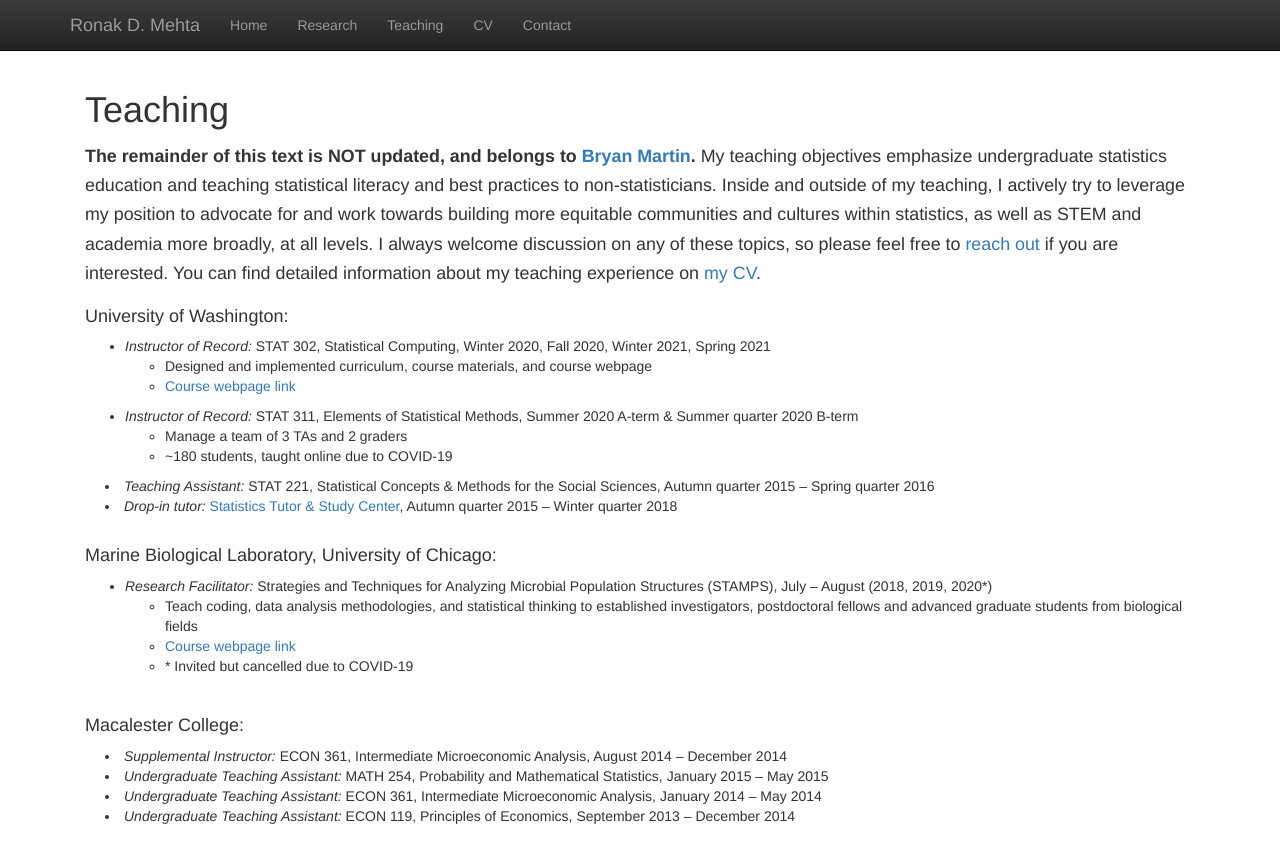
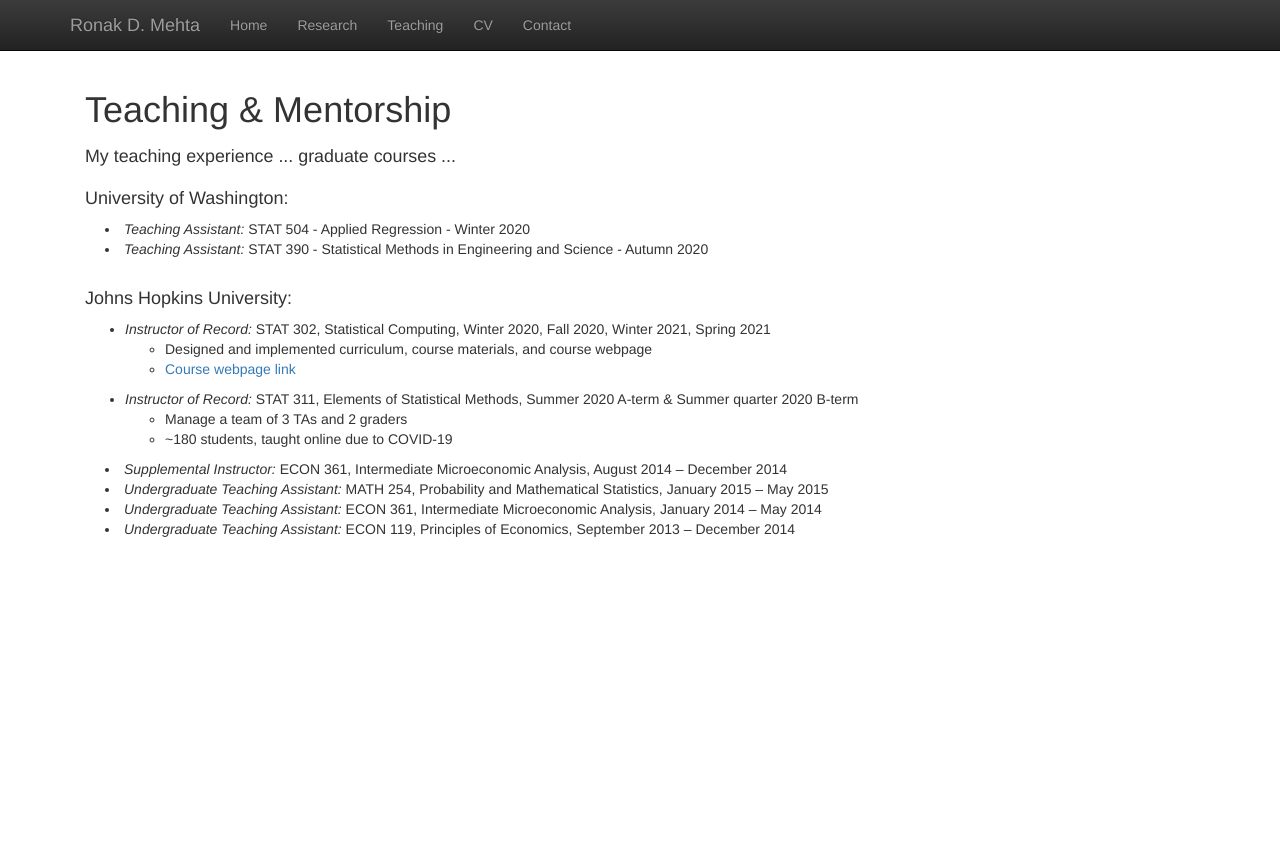
Before and after one commit to shreyap18/shreyap18.github.io, a Jekyll site: the page built from teaching.html, in a window 1280 px wide. Shown: the top 863 px of the page. Built offline with Jekyll 4.4.1, drawn with Linux system fonts in a browser that asks for light colours; nearby versions of some CDN libraries; library files that are not in the unit come from our copies.

Commit message:
Updates to UW teaching.

```diff
--- a/index.html
+++ b/index.html
@@ -20,7 +20,7 @@ title: 'Ronak D. Mehta'
       <br />
       <br />
       My research work has spanned nonparametric estimation and hypothesis testing with applications
-      to neuroimaging, as well as continual, lifelong learning. I am also passionate about modern
+      to neuroimaging, as well as continual/lifelong machine learning. I am also passionate about modern
       statistics and data science education, and am committed to maintaining a safe and inclusive
       environment for my students and colleagues.
       <br />
--- a/teaching.html
+++ b/teaching.html
@@ -3,21 +3,21 @@ layout: default
 title: 'Teaching'
 ---
 
-<h1 style="margin-top:0;">Teaching</h1>
+<h1 style="margin-top:0;">Teaching & Mentorship</h1>
 <p class="lead"><small>
-        <b>The remainder of this text is NOT updated, and belongs to <a href="https://bryandmartin.github.io/">Bryan
-                Martin</a>.</b>
-        My teaching objectives emphasize undergraduate statistics education and teaching statistical literacy and best
-        practices to non-statisticians.
-        Inside and outside of my teaching, I actively try to leverage my position to advocate for and work towards
-        building more equitable communities and cultures within statistics, as well as STEM and academia more broadly,
-        at all levels.
-        I always welcome discussion on any of these topics, so please feel free to <a class="active"
-            href="contact.html">reach out</a> if you are interested.
-        You can find detailed information about my teaching experience on <a class="active" href="cv.html">my
-            CV</a>.</small></p>
+        My teaching experience ... graduate courses ...</small></p>
 
 <h4>University of Washington:</h4>
+<p class="content" style="padding:0px;margin:0px 20px 0px;">
+    <li style="padding:0px;margin:0px 20px 0px;"> <i>Teaching Assistant:</i> STAT 504 - Applied Regression - Winter 2020
+    </li>
+    <li style="padding:0px;margin:0px 20px 0px;"> <i>Teaching Assistant:</i> STAT 390 - Statistical Methods in
+        Engineering and Science - Autumn 2020 </li>
+    <br />
+</p>
+
+
+<h4>Johns Hopkins University:</h4>
 <p class="content" style="padding:0px;margin:0px 20px 0px;">
 <ul>
     <li style="padding:0px;margin:0px 0px 0px;"> <i>Instructor of Record:</i> STAT 302, Statistical Computing, Winter
@@ -37,33 +37,6 @@ title: 'Teaching'
         </ul>
     </li>
 </ul>
-<li style="padding:0px;margin:0px 20px 0px;"> <i>Teaching Assistant:</i> STAT 221, Statistical Concepts &amp; Methods
-    for the Social Sciences, Autumn quarter 2015 &ndash; Spring quarter 2016 </li>
-<li style="padding:0px;margin:0px 20px 0px;"> <i>Drop-in tutor:</i> <a
-        href="https://www.stat.washington.edu/index.php/academics/tutoring"> Statistics Tutor &amp; Study Center</a>,
-    Autumn quarter 2015 &ndash; Winter quarter 2018 </li>
-<br />
-</p>
-
-<h4>Marine Biological Laboratory, University of Chicago:</h4>
-<p class="content" style="padding:0px;margin:0px 20px 0px;">
-<ul>
-    <li style="padding:0px;margin:0px 0px 0px;"> <i>Research Facilitator:</i> Strategies and Techniques for Analyzing
-        Microbial Population Structures (STAMPS), July &ndash; August (2018, 2019, 2020*)
-        <ul>
-            <li>Teach coding, data analysis methodologies, and statistical thinking to established investigators,
-                postdoctoral fellows and advanced graduate students from biological fields</li>
-    </li>
-    <li> <a href="https://www.mbl.edu/education/courses/stamps/"> Course webpage link</a> </li>
-    <li>* Invited but cancelled due to COVID-19</li>
-</ul>
-</ul>
-<br />
-</p>
-
-
-<h4>Macalester College:</h4>
-<p class="content" style="padding:0px;margin:0px 20px 0px;">
 <li style="padding:0px;margin:0px 20px 0px;"> <i>Supplemental Instructor:</i> ECON 361, Intermediate Microeconomic
     Analysis, August 2014 &ndash; December 2014 </li>
 <li style="padding:0px;margin:0px 20px 0px;"> <i>Undergraduate Teaching Assistant:</i> MATH 254, Probability and
```
Lines whose indentation alone changed are shown as unchanged.
